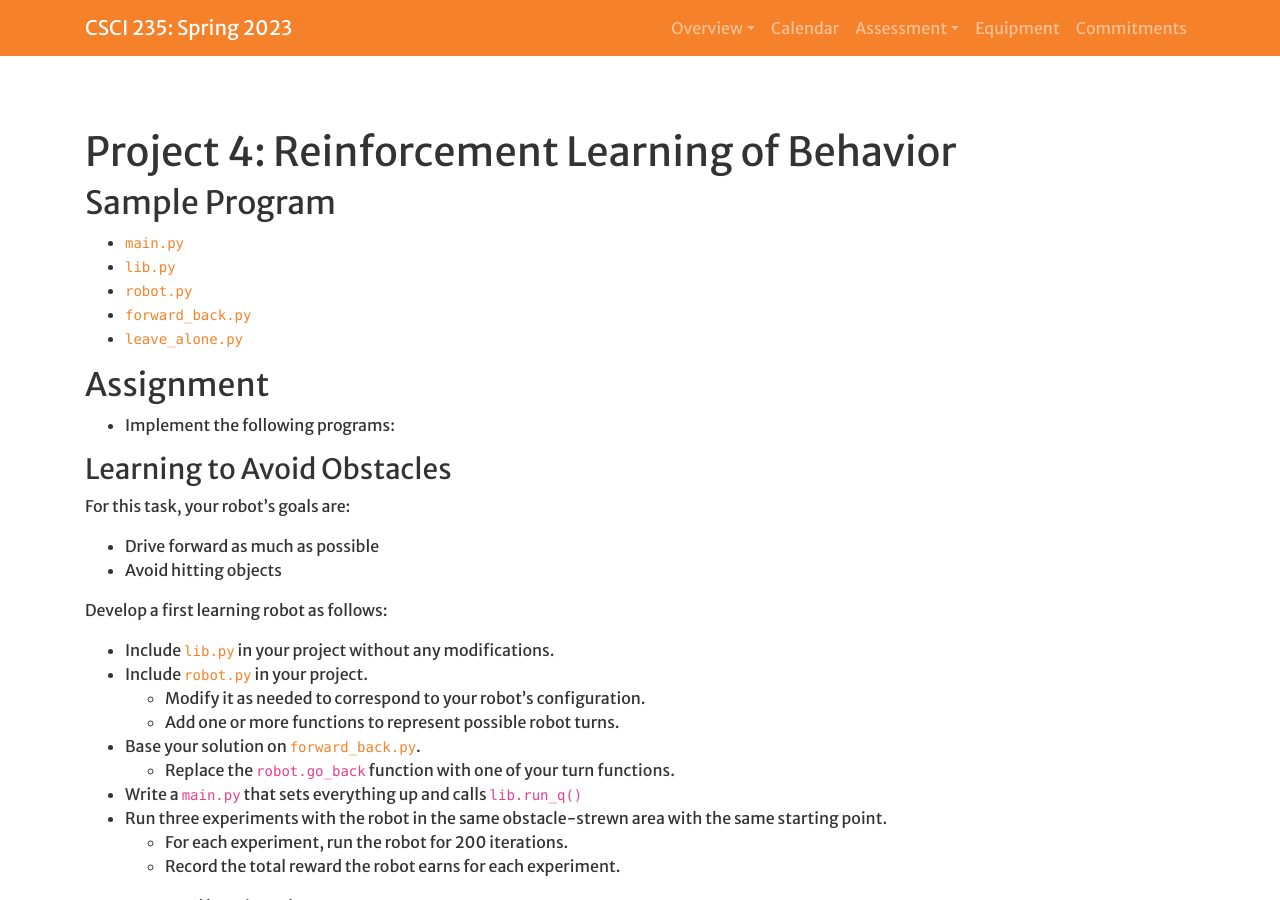
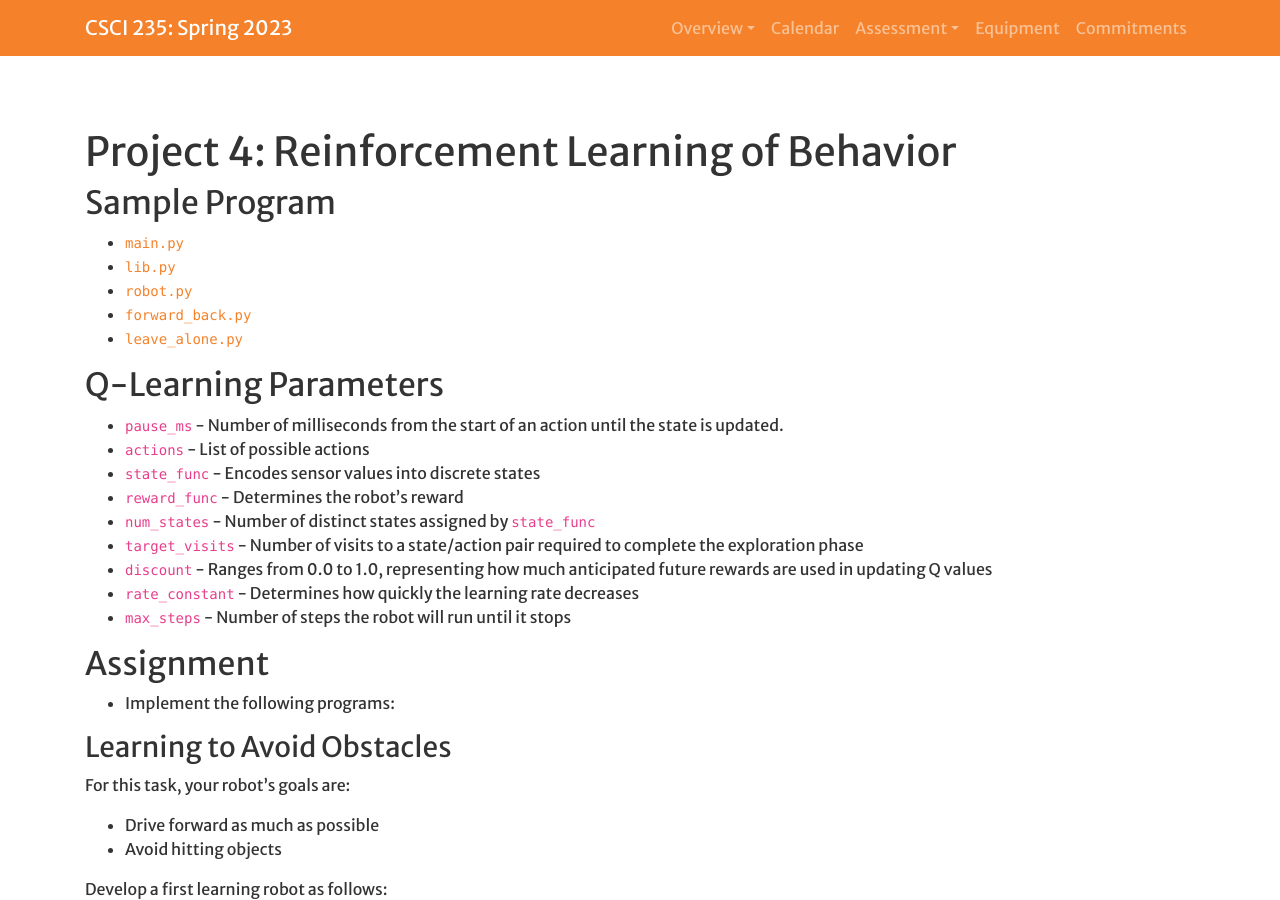
Before and after one commit to Hendrix-CS/csci235, a Jekyll site: the page built from projects/qlearning.md, in a window 1280 px wide and 900 px high. Built offline with Jekyll 4.4.1, drawn with Linux system fonts in a browser that asks for light colours; a script that is not in the unit is left out; our own code applies the rules of GitHub Pages for plain Markdown files.

Commit message:
Another update to Q-Learning project

```diff
--- a/projects/qlearning.md
+++ b/projects/qlearning.md
@@ -13,6 +13,19 @@ worktitle: Reinforcement Learning of Behavior
 * [`forward_back.py`]({{site.baseurl}}/assets/programs/qlearning/forward_back.py)
 * [`leave_alone.py`]({{site.baseurl}}/assets/programs/qlearning/leave_alone.py)
 
+## Q-Learning Parameters
+* `pause_ms` - Number of milliseconds from the start of an action
+until the state is updated.
+* `actions` - List of possible actions
+* `state_func` - Encodes sensor values into discrete states
+* `reward_func` - Determines the robot's reward
+* `num_states` - Number of distinct states assigned by `state_func`
+* `target_visits` - Number of visits to a state/action pair required
+to complete the exploration phase
+* `discount` - Ranges from 0.0 to 1.0, representing how much anticipated
+future rewards are used in updating Q values
+* `rate_constant` - Determines how quickly the learning rate decreases
+* `max_steps` - Number of steps the robot will run until it stops
 
 ## Assignment
 
```
